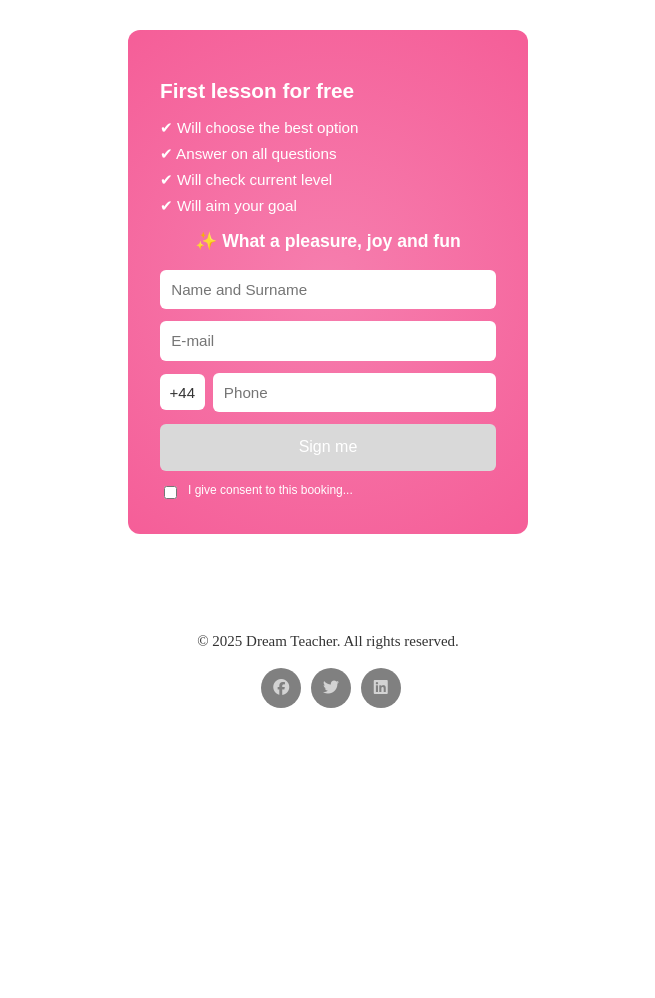
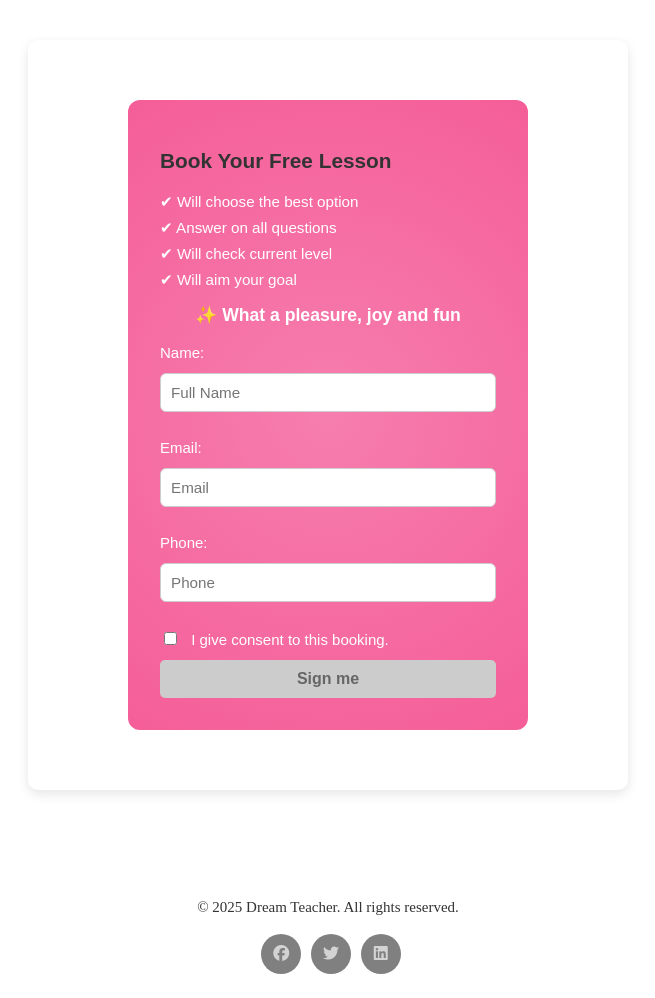
Before and after one commit to VikMoskalenko/english-teacher, a Django app: page /book/ in a window 1280 px wide. Shown: the part 86-1084 px from the top of the page, without its empty margins (312-967 px from the left). Before the commit the page ends 794 px from the top, so only its background shows below. Run offline with Django 5.2, Linux system fonts and the light colour scheme; some web fonts are replaced.

Commit message:
added functionality to book lesson

```diff
--- a/lessons/forms.py
+++ b/lessons/forms.py
@@ -1,6 +1,22 @@
 from django import forms
 from django.contrib.auth.models import User
 from django.contrib.auth.forms import AuthenticationForm
+from .models import Booking
+
+class BookingForm(forms.ModelForm):
+    consent = forms.BooleanField(
+        required=True,
+        label="I give consent to this booking."
+    )
+
+    class Meta:
+        model = Booking
+        fields = ['name', 'email', 'phone', 'consent']
+        widgets = {
+            'name': forms.TextInput(attrs={'placeholder': 'Full Name'}),
+            'email': forms.EmailInput(attrs={'placeholder': 'Email'}),
+            'phone': forms.TextInput(attrs={'placeholder': 'Phone'}),
+        }
 
 class RegisterForm(forms.ModelForm):
     password = forms.CharField(widget=forms.PasswordInput(attrs={'class': 'input-field'}))
--- a/lessons/models.py
+++ b/lessons/models.py
@@ -15,7 +15,7 @@ class Booking(models.Model):
     name = models.CharField(max_length=100)
     email = models.EmailField()
     date = models.DateField(default=timezone.now)
-    phone = models.CharField(max_length=20, blank=True, null=True)
+    phone = models.CharField(max_length=20)
     consent = models.BooleanField(default=False)
 
 class Payment(models.Model):
--- a/lessons/static/css/style.css
+++ b/lessons/static/css/style.css
@@ -886,7 +886,7 @@ html, body {
   transition: background 0.3s ease;
 }
 .book-btn:hover {
-  background-color: hotpink;
+  background-color: #e259a7;
 }
 .cart-icon {
   position: relative;
@@ -1125,3 +1125,100 @@ html, body {
     font-size: 24px;
   }
 }
+.book-section {
+    max-width: 600px;
+    margin: 40px auto;
+    background-color: white;
+    padding: 30px;
+    border-radius: 10px;
+    box-shadow: 0 4px 12px rgba(0, 0, 0, 0.1);
+}
+
+.book-section h2 {
+    margin-bottom: 20px;
+    color: #333;
+}
+
+.form-fields input[type="text"],
+.form-fields input[type="email"],
+.form-fields input[type="tel"] {
+    width: 100%;
+    padding: 10px;
+    margin-bottom: 15px;
+    border: 1px solid #ccc;
+    border-radius: 6px;
+}
+
+.form-fields input[type="checkbox"] {
+    margin-right: 10px;
+}
+
+button[type="submit"] {
+    background-color: #4CAF50;
+    color: white;
+    border: none;
+    padding: 12px 20px;
+    font-size: 16px;
+    border-radius: 6px;
+    cursor: pointer;
+}
+
+button[type="submit"]:hover {
+    background-color: #45a049;
+}
+
+#submit-button {
+  padding: 10px 20px;
+  border: none;
+  border-radius: 5px;
+  font-weight: bold;
+  transition: background-color 0.3s ease;
+}
+
+#submit-button.submit-disabled {
+  background-color: #ccc;
+  color: #666;
+  cursor: not-allowed;
+}
+
+#submit-button.submit-enabled {
+  background-color: #9996d3; /* green */
+  color: white;
+  cursor: pointer;
+}
+
+
+.success-message {
+  max-width: 600px;
+  margin: 100px auto;
+  padding: 40px;
+  background-color: #ffffff;
+  border: 2px solid #e259a7;
+  border-radius: 16px;
+  text-align: center;
+  box-shadow: 0 10px 25px rgba(0, 0, 0, 0.1);
+  font-family: 'Segoe UI', Tahoma, Geneva, Verdana, sans-serif;
+  animation: fadeIn 0.6s ease-out;
+}
+
+.success-message h2 {
+  color: #d199ba;
+  font-size: 2rem;
+  margin-bottom: 15px;
+}
+
+.success-message p {
+  color: #403b3e;
+  font-size: 1.2rem;
+}
+
+@keyframes fadeIn {
+  from {
+    opacity: 0;
+    transform: translateY(15px);
+  }
+  to {
+    opacity: 1;
+    transform: translateY(0)
+  }
+}
--- a/lessons/urls.py
+++ b/lessons/urls.py
@@ -6,7 +6,7 @@ urlpatterns = [
     path('about/', views.about, name='about'),
     path('contact/', views.contact, name='contact'),
     path('lessons/', views.lessons, name='lessons'),
-    path('book/', views.api_book, name='book'),
+    path('book/', views.book, name='book'),
     path('login/', views.login_view, name='login'),
     path('logout/', views.logout_view, name='logout'),
     path('register/', views.register_view, name='register'),
--- a/lessons/views.py
+++ b/lessons/views.py
@@ -2,7 +2,7 @@ from django.contrib.auth.decorators import login_required
 from django.http import HttpResponse
 from django.shortcuts import render, redirect
 from sqlparse.utils import consume
-
+from .forms import BookingForm
 from .forms import RegisterForm
 from django.contrib.auth.forms import AuthenticationForm
 from django.contrib.auth import authenticate, login, logout
@@ -34,37 +34,49 @@ def lessons(request):
     if request.method == "GET":
         return render(request, 'lessons.html')
 
-def api_book(request):
-    if request.method == "POST":
-        name = request.POST.get('name')
-        email = request.POST.get('email')
-        phone = request.POST.get('phone')
-        consent = request.POST.get('consent')
-        submitted_date = request.POST.get('date')
+# def book(request):
+#     if request.method == "POST":
+#         name = request.POST.get('name')
+#         email = request.POST.get('email')
+#         phone = request.POST.get('phone')
+#         consent = request.POST.get('consent')
+#         submitted_date = request.POST.get('date')
+#
+#         if not name or not email:
+#             return render(request, 'book.html', {
+#                 'success': False,
+#                 'message': 'Please fill in all required fields.',
+#                  'today': date.today()
+#             })
+#
+#         try:
+#             Booking.objects.create(name=name, email=email,phone=phone, date=submitted_date, consent=consent)
+#             return render(request, 'book.html', {
+#                 'success': True,
+#                 'message': 'Your request is confirmed!',
+#                 'today': date.today()
+#             })
+#         except Exception as e:
+#             return render(request, 'book.html', {
+#                 'success': False,
+#                 'message': 'Something went wrong. Please try again.',
+#                 'today': date.today()
+#             })
+#
+#     return render(request, 'book.html', {'today': date.today()})
+def book(request):
+    if request.method == 'POST':
+        form = BookingForm(request.POST)
+        if form.is_valid():
+            booking = form.save(commit=False)
+            booking.date = date.today()
+            booking.save()
+            return render(request, 'book_success.html', {'name': booking.name})
+        else:
+            return render(request, 'book.html', {'form': form})
 
-        if not name or not email:
-            return render(request, 'book.html', {
-                'success': False,
-                'message': 'Please fill in all required fields.',
-                 'today': date.today()
-            })
-
-        try:
-            Booking.objects.create(name=name, email=email,phone=phone, date=submitted_date, consent=consent)
-            return render(request, 'book.html', {
-                'success': True,
-                'message': 'Your request is confirmed!',
-                'today': date.today()
-            })
-        except Exception as e:
-            return render(request, 'book.html', {
-                'success': False,
-                'message': 'Something went wrong. Please try again.',
-                'today': date.today()
-            })
-
-    return render(request, 'book.html', {'today': date.today()})
-
+    form = BookingForm()
+    return render(request, 'book.html', {'form': form})
 
 def register_view(request):
     if request.method == 'POST':
--- a/templates/book.html
+++ b/templates/book.html
@@ -6,7 +6,7 @@
   <section class="book-section">
     <div class="free-lesson-form">
   <div class="form-info">
-    <h2>First lesson for free</h2>
+      <h2>Book Your Free Lesson</h2>
       <ul>
       <li>✔ Will choose the best option</li>
       <li>✔ Answer on all questions</li>
@@ -15,48 +15,51 @@
     </ul>
     <p class="subheadline">✨ What a pleasure, joy and fun</p>
   </div>
-
   <form method="POST" class="form-fields">
     {% csrf_token %}
-    <input type="text" name="name" placeholder="Name and Surname" required />
-    <input type="email" name="email" placeholder="E-mail" required />
-    <div class="phone-wrapper">
-      <span>+44</span>
-      <input type="tel" name="phone" placeholder="Phone" required />
-    </div>
-{#       <input type="date" name="date" required />#}
-      <input type="hidden" name="date" value="{{ today }}" />
-    <button type="submit" id="submit-button" disabled>Sign me</button>
-    <label class="consent">
-      <input type="checkbox" name="consent" id="consent-checkbox" />
-      I give consent to this booking...
+  {{ form.name.label_tag }} {{ form.name }}
+  {{ form.email.label_tag }} {{ form.email }}
+  {{ form.phone.label_tag }} {{ form.phone }}
+
+  <label>
+    {{ form.consent }} I give consent to this booking.
   </label>
+
+<button type="submit" id="submit-button" class="submit-disabled" disabled>Sign me</button>
+
   </form>
     </div>
-{% if message %}
-  <div class="popup-message {% if success %}success{% else %}error{% endif %}">
-    {{ message }}
-  </div>
-{% endif %}
-
-
-{#    <div class="book-content">#}
-{#      <h2 class="book-title">Welcome to the English Learning Platform!</h2>#}
-{#      <p class="book-subtitle">Are you ready to book your lesson with us?</p>#}
-{#      <a href="{% url 'book' %}" class="book-button">Book My Lesson!</a>#}
-{#    </div>#}
+</section>
+{#  <script>#}
+{#  const checkbox = document.getElementById('consent-checkbox');#}
+{#  const button = document.getElementById('submit-button');#}
+{##}
+{#  checkbox.addEventListener('change', function () {#}
+{#    if (this.checked) {#}
+{#      button.disabled = false;#}
+{#      button.classList.remove('submit-disabled');#}
+{#      button.classList.add('submit-enabled');#}
+{#    } else {#}
+{#      button.disabled = true;#}
+{#      button.classList.remove('submit-enabled');#}
+{#      button.classList.add('submit-disabled');#}
+{#    }#}
+{#  });#}
+{#</script>#}
     <script>
-  const checkbox = document.getElementById('consent-checkbox');
+  const checkbox = document.getElementById('id_consent');
   const button = document.getElementById('submit-button');
 
   checkbox.addEventListener('change', function () {
-    button.disabled = !this.checked;
-
+    if (this.checked) {
+      button.disabled = false;
+      button.classList.remove('submit-disabled');
+      button.classList.add('submit-enabled');
+    } else {
+      button.disabled = true;
+      button.classList.remove('submit-enabled');
+      button.classList.add('submit-disabled');
+    }
   });
-  setTimeout(() => {
-    const popup = document.querySelector('.popup-message');
-    if (popup) popup.style.display = 'none';
-  }, 3000);
 </script>
-  </section>
 {% endblock %}
```
Also changed, not shown: templates/book_success.html (added, +8 -0 lines), db.sqlite3. Lines whose indentation alone changed are shown as unchanged.
